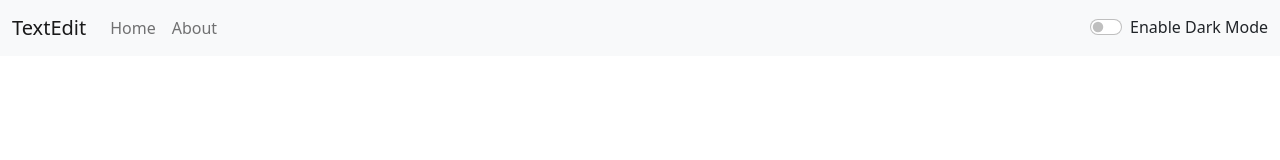
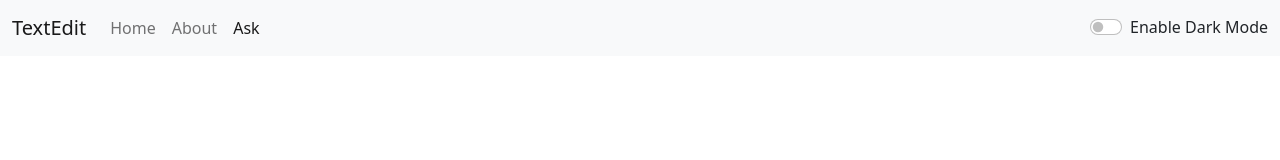
Before and after one commit to DSC-AIT-Pune/Text-Edit, a React (Create React App) app: page /Ask in a window 1280 px wide. Shown: the top 160 px of the page. Built offline with nearby package versions, Linux system fonts and the light colour scheme; what @react-pdf/renderer would draw is missing.

Commit message:
added ask page

```diff
--- a/public/index.html
+++ b/public/index.html
@@ -20,10 +20,13 @@
       integrity="sha384-F3w7mX95PdgyTmZZMECAngseQB83DfGTowi0iMjiWaeVhAn4FJkqJByhZMI3AhiU"
       crossorigin="anonymous"
     />
-    <script src="https://kit.fontawesome.com/f6ee30b18d.js" crossorigin="anonymous"></script>
+    <script
+      src="https://kit.fontawesome.com/f6ee30b18d.js"
+      crossorigin="anonymous"
+    ></script>
     <style>
       .social-link {
-        width: 30px;
+        width: 29px;
         height: 30px;
         border: 1px solid #ddd;
         display: flex;
@@ -43,7 +46,7 @@
       }
     </style>
 
-    <title>TextEdit-LightMode</title>
+    <title>TextEdit-{props.mode}</title>
   </head>
   <body>
     <noscript>You need make sure to enable JavaScript to run this app</noscript>
--- a/src/components/Navbar.js
+++ b/src/components/Navbar.js
@@ -45,6 +45,16 @@ export default function Navbar(props) {
                 {props.about}
               </Link>
             </li>
+            <li className="nav-item">
+              <Link
+                className={`nav-link ${
+                  location.pathname === "/Ask" ? "active" : ""
+                }`}
+                to="/Ask"
+              >
+                Ask
+              </Link>
+            </li>
           </ul>
           <div
             className={`form-check form-switch text-${
```
Also changed, not shown: src/components/Ask.js (added, +14 -0 lines).
